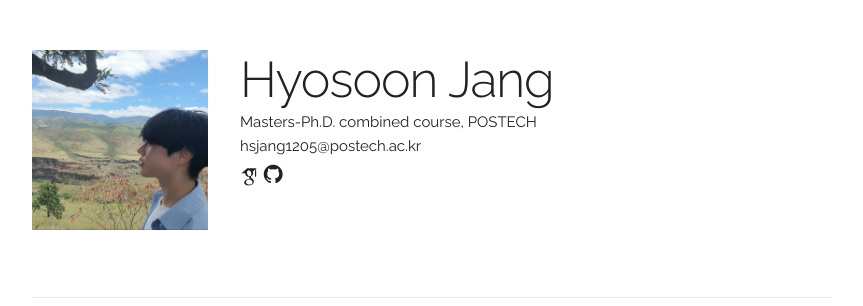
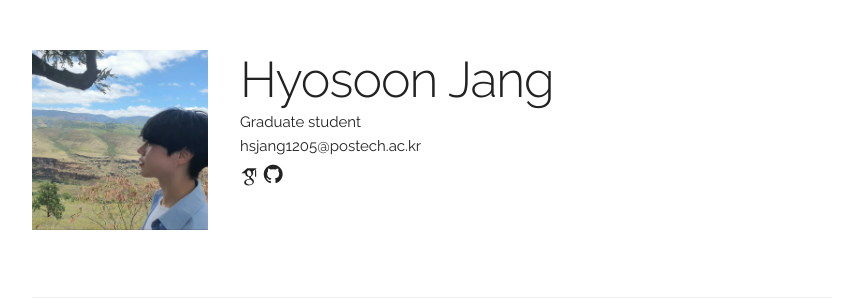
Before and after one commit to hsjang0/hsjang, a Jekyll site: the page built from index.html, in a window 1280 px wide. Shown: the top 306 px of the page, without its empty margins (208-1071 px from the left). Built offline with Jekyll 4.4.1, drawn with Linux system fonts in a browser that asks for light colours; some web fonts are replaced.

Commit message:
Update main_info.yaml

```diff
--- a/_data/main_info.yaml
+++ b/_data/main_info.yaml
@@ -1,5 +1,5 @@
 name: "Hyosoon Jang"
-title: "Masters-Ph.D. combined course, POSTECH "
+title: "Graduate student"
 email: "hsjang1205@postech.ac.kr"
 profile_pic: "/assets/profile-pics/20230720_184401.jpg"
 # twitter: "https://twitter.com/msaveski"
```
